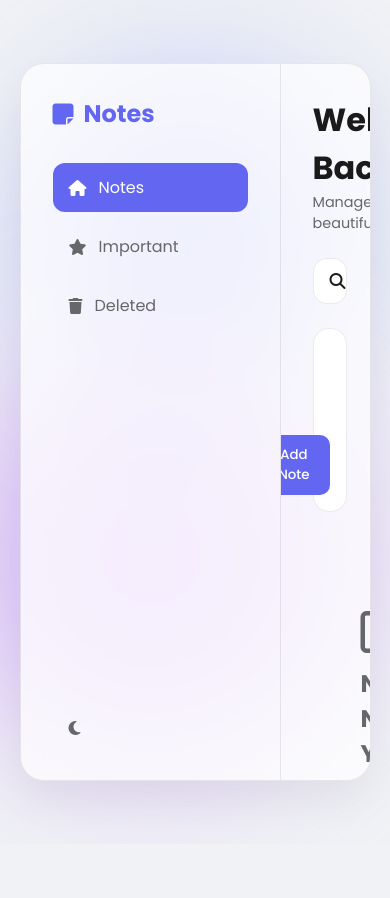
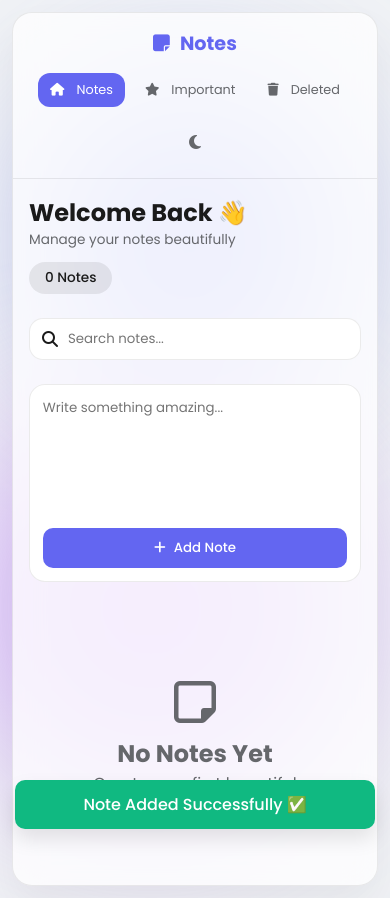
Before and after one commit to Afzal2004/notes-app, a website: page index.html in a window 390 px wide. Before the commit the page ends 844 px from the top, so only its background shows below. Drawn offline with Linux system fonts and the light colour scheme.

Commit message:
Update style.css

```diff
--- a/style.css
+++ b/style.css
@@ -53,9 +53,9 @@ body {
 /* App Container */
 .app {
   display: flex;
-  width: 90vw;
-  max-width: 1200px;
-  height: 85vh;
+  width: 95%;
+  max-width: 1400px;
+  min-height: 85vh;
   background: var(--panel-bg);
   backdrop-filter: blur(16px);
   border: 1px solid var(--border);
@@ -247,3 +247,172 @@ body {
   transition: right 0.4s ease;
 }
 #toast.show { right: 20px; }
+/* ===================================
+   RESPONSIVE DESIGN
+=================================== */
+
+/* Laptop */
+@media (max-width: 1200px) {
+
+  .app {
+    width: 96%;
+  }
+
+  .sidebar {
+    width: 230px;
+  }
+
+}
+
+/* Tablet */
+@media (max-width: 992px) {
+
+  .sidebar {
+    width: 200px;
+    padding: 1.5rem;
+  }
+
+  .main {
+    padding: 1.5rem;
+  }
+
+  .notes-grid {
+    grid-template-columns: repeat(auto-fill, minmax(220px, 1fr));
+  }
+
+}
+
+/* Mobile */
+@media (max-width: 768px) {
+
+  body {
+    align-items: flex-start;
+    padding: 12px;
+  }
+
+  .app {
+    flex-direction: column;
+    width: 100%;
+    min-height: calc(100vh - 24px);
+    border-radius: 20px;
+  }
+
+  .sidebar {
+    width: 100%;
+    border-right: none;
+    border-bottom: 1px solid var(--border);
+    padding: 1rem;
+  }
+
+  .logo {
+    justify-content: center;
+    margin-bottom: 15px;
+  }
+
+  .menu {
+    flex-direction: row;
+    justify-content: center;
+    flex-wrap: wrap;
+    margin-top: 0;
+    gap: 8px;
+  }
+
+  .menu button {
+    width: auto;
+    padding: 10px 14px;
+    font-size: 0.9rem;
+  }
+
+  .theme-switch {
+    margin-top: 15px;
+    display: flex;
+    justify-content: center;
+  }
+
+  .theme-switch button {
+    width: auto;
+  }
+
+  .main {
+    padding: 1rem;
+  }
+
+  .header {
+    flex-direction: column;
+    align-items: flex-start;
+    gap: 12px;
+  }
+
+  .header h1 {
+    font-size: 1.8rem;
+  }
+
+  .stats {
+    align-self: flex-start;
+  }
+
+  .notes-grid {
+    grid-template-columns: 1fr;
+    gap: 1rem;
+  }
+
+  .note-card {
+    height: auto;
+    min-height: 160px;
+  }
+
+  .add-note textarea {
+    min-height: 120px;
+  }
+
+  .add-note button {
+    width: 100%;
+    justify-content: center;
+  }
+
+  #toast {
+    left: 15px;
+    right: 15px;
+    bottom: 15px;
+    text-align: center;
+  }
+
+  #toast.show {
+    right: 15px;
+  }
+
+}
+
+/* Small Phones */
+@media (max-width: 480px) {
+
+  .header h1 {
+    font-size: 1.5rem;
+  }
+
+  .header p {
+    font-size: 0.85rem;
+  }
+
+  .logo {
+    font-size: 1.2rem;
+  }
+
+  .menu button {
+    font-size: 0.8rem;
+    padding: 8px 12px;
+  }
+
+  .search-box {
+    padding: 10px 12px;
+  }
+
+  .add-note {
+    padding: 0.8rem;
+  }
+
+  .note-card {
+    padding: 1rem;
+  }
+
+}
```
